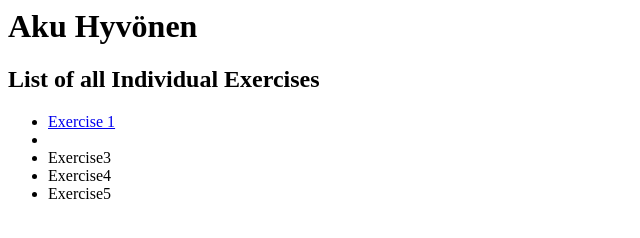
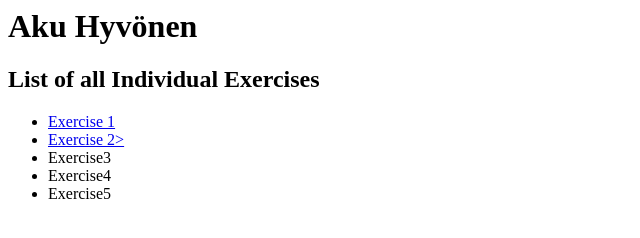
Before and after one commit to AkuTRTKP21A3/Aku_Hyvonen, a plain HTML site: page index.html in a window 1280 px wide. Shown: the full height of the page, 0-640 px from the left. Drawn offline with Linux system fonts and the light colour scheme.

Commit message:
index fixed

```diff
--- a/index.html
+++ b/index.html
@@ -7,7 +7,7 @@
     <h2>List of all Individual Exercises</h2>
     <ul>
         <li><a href="exercise1.html">Exercise 1</a></li>
-        <li><a href="exercise2.html"Exercise2></a></li>
+        <li><a href="exercise2.html">Exercise 2></a></li>
         <li>Exercise3</li>
         <li>Exercise4</li>
         <li>Exercise5</li>
```
